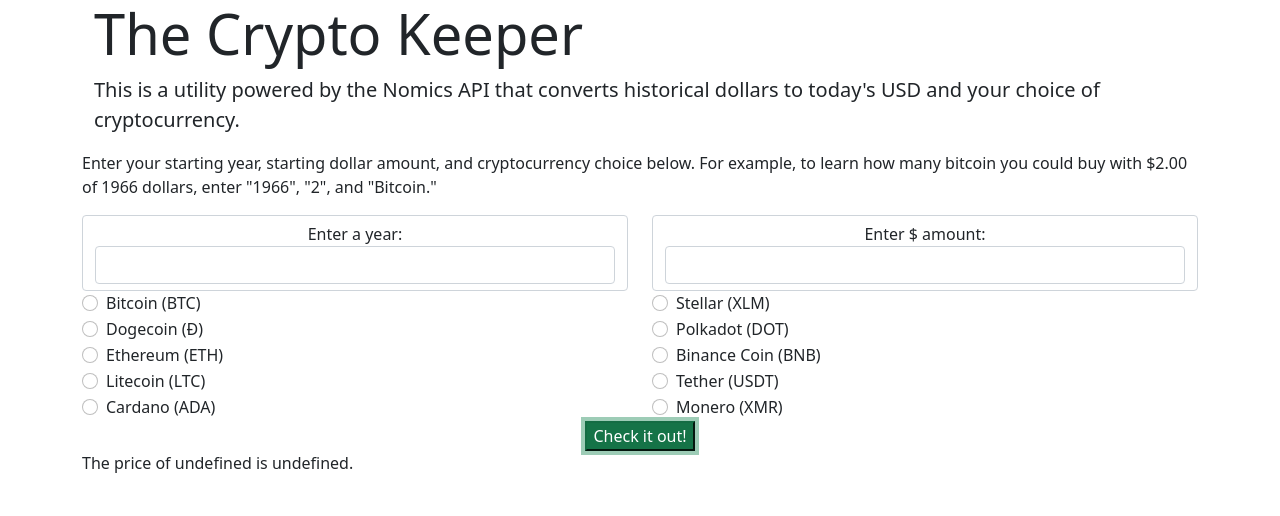
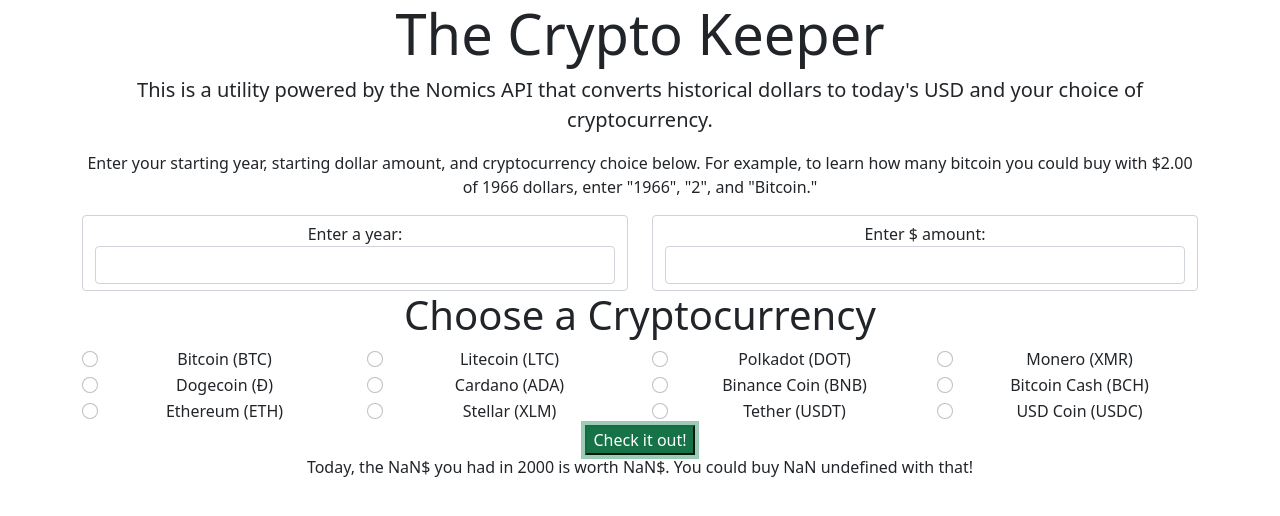
Before and after one commit to mrunderoad/2day-API-project, a website built with webpack: page src/index.html in a window 1280 px wide. Both pictures are taken after a click on the button "Check it out!". Built offline with nearby package versions, Linux system fonts and the light colour scheme; no server answers.

Commit message:
amount conversion working
Co-authored-by: Matt Eilar <meilar@gmail.com>

```diff
--- a/src/css/styles.css
+++ b/src/css/styles.css
@@ -0,0 +1,3 @@
+body {
+  text-align: center;
+}
--- a/src/index.html
+++ b/src/index.html
@@ -28,11 +28,12 @@
               <input class="form-control" type="number" name="user-amount" id="user-amount" min="1"> </label>
           </div>
         </div>
+        <h1>Choose a Cryptocurrency</h1>
         <div class="form-group">
           <div class="row">
-            <div class="col-md-6">
+            <div class="col-md-3">
               <div class="form-check">
-                <input class="form-check-input" type="radio" name="coin" id="bitcoin" value="bitcoin">
+                <input class="form-check-input" type="radio" name="coin" id="bitcoin" value="BTC">
                 <label class="form-check-label" for="bitcoin" checked>
                   Bitcoin (BTC)
                 </label>
@@ -49,6 +50,8 @@
                   Ethereum (ETH)
                 </label>
               </div>
+            </div>
+            <div class="col-md-3">
               <div class="form-check">
                 <input class="form-check-input" type="radio" name="coin" id="litecoin" value="LTC">
                 <label class="form-check-label" for="litecoin" checked>
@@ -61,14 +64,14 @@
                   Cardano (ADA)
                 </label>
               </div>
-            </div>
-            <div class="col-md-6">
               <div class="form-check">
                 <input class="form-check-input" type="radio" name="coin" id="stellar" value="XLM">
                 <label class="form-check-label" for="stellar">
                   Stellar (XLM)
                 </label>
               </div>
+            </div>
+            <div class="col-md-3">
               <div class="form-check">
                 <input class="form-check-input" type="radio" name="coin" id="polkadot" value="DOT">
                 <label class="form-check-label" for="polkadot">
@@ -87,10 +90,24 @@
                   Tether (USDT)
                 </label>
               </div>
+            </div>
+            <div class="col-md-3">
               <div class="form-check">
                 <input class="form-check-input" type="radio" name="coin" id="monero" value="XMR">
                 <label class="form-check-label" for="monero">
                   Monero (XMR)
+                </label>
+              </div>
+              <div class="form-check">
+                <input class="form-check-input" type="radio" name="coin" id="bitcoin-cash" value="BCH">
+                <label class="form-check-label" for="bitcoin-cash">
+                  Bitcoin Cash (BCH)
+                </label>
+              </div>
+              <div class="form-check">
+                <input class="form-check-input" type="radio" name="coin" id="usdc" value="USDC">
+                <label class="form-check-label" for="usdc">
+                  USD Coin (USDC)
                 </label>
               </div>
             </div>
--- a/src/index.js
+++ b/src/index.js
@@ -6,27 +6,26 @@
 
 function clearFields() {
   $("input:radio[name=coin]:checked").val("");
+  $("#user-amount").val("");
 }
 
-function getElements(response) {
-  if (response) {
-    $('.showCoin').text(`The price of ${response[0].name} is ${response[0].price}.`);
-  } else {
-    $('.showErrors').text(`There was an error: ${response.message}`);
-  }
+function getElements(outputUSD, outputCrypto, userYear, userAmt, userCoin) {
+  $('.showCoin').text(`Today, the ${userAmt}$ you had in ${userYear} is worth ${outputUSD}$. You could buy ${outputCrypto} ${userCoin} with that!`);
 }
 
-async function makeApiCall(coin) {
-  const response = await CryptoService.getCrypto(coin);
-  console.log(response[0].price);
-  console.log(response[0].name);
-  getElements(response);
-}
+async function makeApiCall(userCoin, outputUSD, userAmt, userYear) {
+  const response = await CryptoService.getCrypto(userCoin);
+  const outputCrypto = outputUSD/response[0].price;
+  getElements(outputUSD, outputCrypto, userYear, userAmt, userCoin);
+  }
 
 $(document).ready(function() {
   $('#checkCrypto').click(function() {
-    let coin = $("input:radio[name=coin]:checked").val();
+    let userCoin = $("input:radio[name=coin]:checked").val();
+    let userAmt = parseFloat($("#user-amount").val());
+    let userYear = 2000;
     clearFields();
-    makeApiCall(coin);
+    let outputUSD = userAmt;
+    makeApiCall(userCoin, outputUSD, userAmt, userYear)
   });
 });
```
